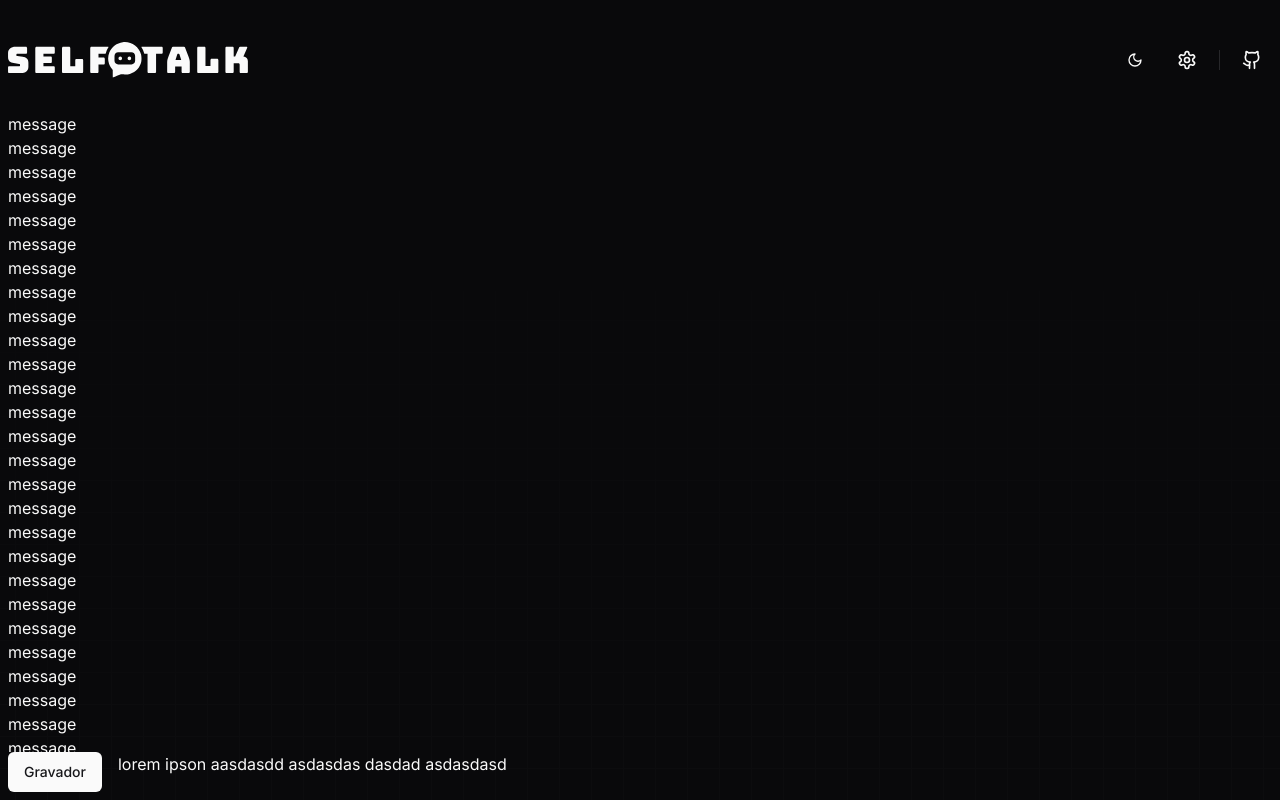
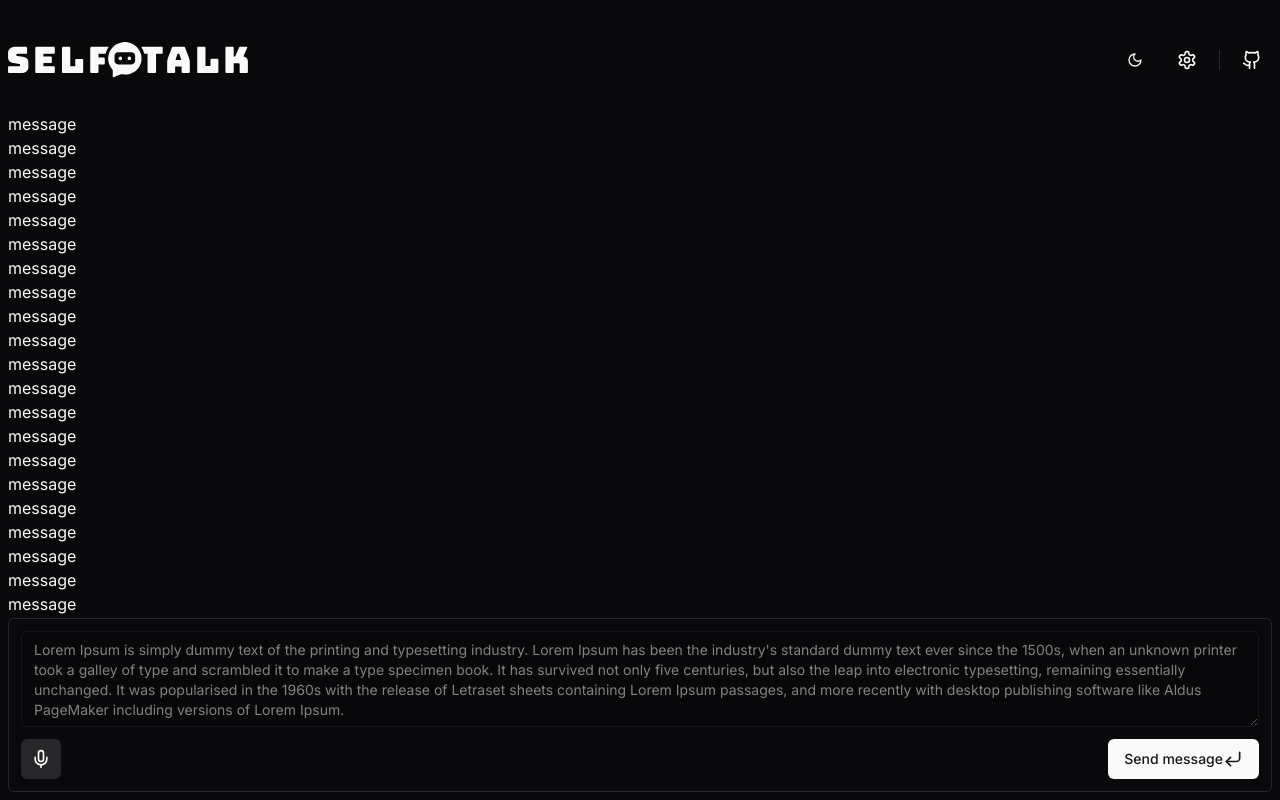
Before and after one commit to matheusTA/self-talk, a Next.js app: page /chat in a window 1280 px wide. Built offline with nearby package versions, Linux system fonts and the light colour scheme.

Commit message:
feat: create speech recognition form

```diff
--- a/src/app/chat/page.tsx
+++ b/src/app/chat/page.tsx
@@ -1,4 +1,4 @@
-import { Button } from "@/components/ui/button";
+import SpeechRecognitionForm from "./speech-recognition-form";
 
 export default function ChatPage() {
   return (
@@ -62,13 +62,7 @@ export default function ChatPage() {
         <div>message</div>
       </div>
 
-      <div className="flex gap-4">
-        <Button>Gravador</Button>
-
-        <div>
-          <span>lorem ipson aasdasdd asdasdas dasdad asdasdasd</span>
-        </div>
-      </div>
+      <SpeechRecognitionForm />
     </div>
   );
 }
--- a/src/app/chat/speech-recognition-form.tsx
+++ b/src/app/chat/speech-recognition-form.tsx
@@ -1,11 +1,28 @@
+import { CornerDownLeft, Mic } from "lucide-react";
+
 import { Button } from "@/components/ui/button";
+import { Textarea } from "@/components/ui/textarea";
 
 export default function SpeechRecognitionForm() {
   return (
-    <div>
-      <div>
-        <Button>Start</Button>
-        <Button>Send message</Button>
+    <div className="w-full space-y-3 rounded-md border bg-white p-3 dark:bg-zinc-950">
+      <Textarea
+        className="max-h-24"
+        placeholder="Speech recognition"
+        disabled
+        rows={4}
+        value="Lorem Ipsum is simply dummy text of the printing and typesetting industry. Lorem Ipsum has been the industry's standard dummy text ever since the 1500s, when an unknown printer took a galley of type and scrambled it to make a type specimen book. It has survived not only five centuries, but also the leap into electronic typesetting, remaining essentially unchanged. It was popularised in the 1960s with the release of Letraset sheets containing Lorem Ipsum passages, and more recently with desktop publishing software like Aldus PageMaker including versions of Lorem Ipsum."
+      />
+
+      <div className="flex items-center justify-between">
+        <Button size="icon" variant="secondary">
+          <Mic className="size-5" />
+        </Button>
+
+        <Button>
+          Send message
+          <CornerDownLeft className="size-5" />
+        </Button>
       </div>
     </div>
   );
--- a/src/components/side-nav-link.tsx
+++ b/src/components/side-nav-link.tsx
@@ -19,7 +19,7 @@ export default function SideNavLink({ title, href, Icon }: SideNavLinkProps) {
       data-active={isActive}
       className="flex items-center gap-2 rounded-md p-1.5 transition-colors hover:bg-accent data-[active=true]:bg-accent"
     >
-      {!!Icon && <Icon.type {...Icon.props} className="size-[14px]" />}
+      {!!Icon && <Icon.type {...Icon.props} className="size-4" />}
       <span className="text-sm">{title}</span>
     </Link>
   );
--- /dev/null
+++ b/src/components/ui/textarea.tsx
@@ -0,0 +1,24 @@
+import * as React from "react";
+
+import { cn } from "@/lib/utils";
+
+export interface TextareaProps
+  extends React.TextareaHTMLAttributes<HTMLTextAreaElement> {}
+
+const Textarea = React.forwardRef<HTMLTextAreaElement, TextareaProps>(
+  ({ className, ...props }, ref) => {
+    return (
+      <textarea
+        className={cn(
+          "flex min-h-[80px] w-full rounded-md border border-input bg-background px-3 py-2 text-sm ring-offset-background placeholder:text-muted-foreground focus-visible:outline-none focus-visible:ring-2 focus-visible:ring-ring focus-visible:ring-offset-2 disabled:cursor-not-allowed disabled:opacity-50",
+          className
+        )}
+        ref={ref}
+        {...props}
+      />
+    );
+  }
+);
+Textarea.displayName = "Textarea";
+
+export { Textarea };
```
